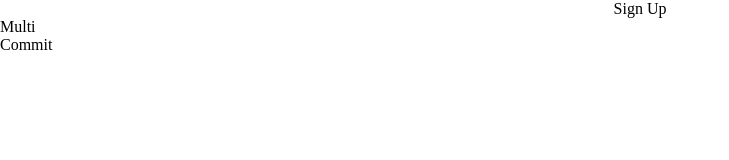
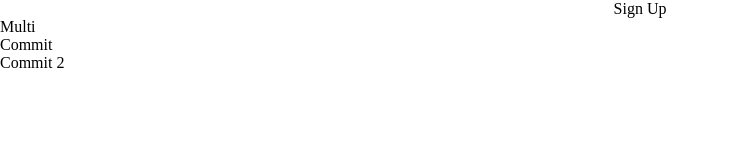
Before and after one commit to Siltrim/test_git, a Next.js app: page / in a window 1280 px wide. Shown: the top 160 px of the page, without its empty margins (0-729 px from the left). Built offline with nearby package versions, Linux system fonts and the light colour scheme.

Commit message:
multi commit css

```diff
--- a/pages/index.tsx
+++ b/pages/index.tsx
@@ -5,6 +5,7 @@ export default function Home() {
           <div style={{display: 'flex', justifyContent: 'center', alignItems: 'center'}}>Sign Up</div>
           <div>Multi</div>
           <div>Commit</div>
+          <div>Commit 2</div>
       </>
 
 
```
